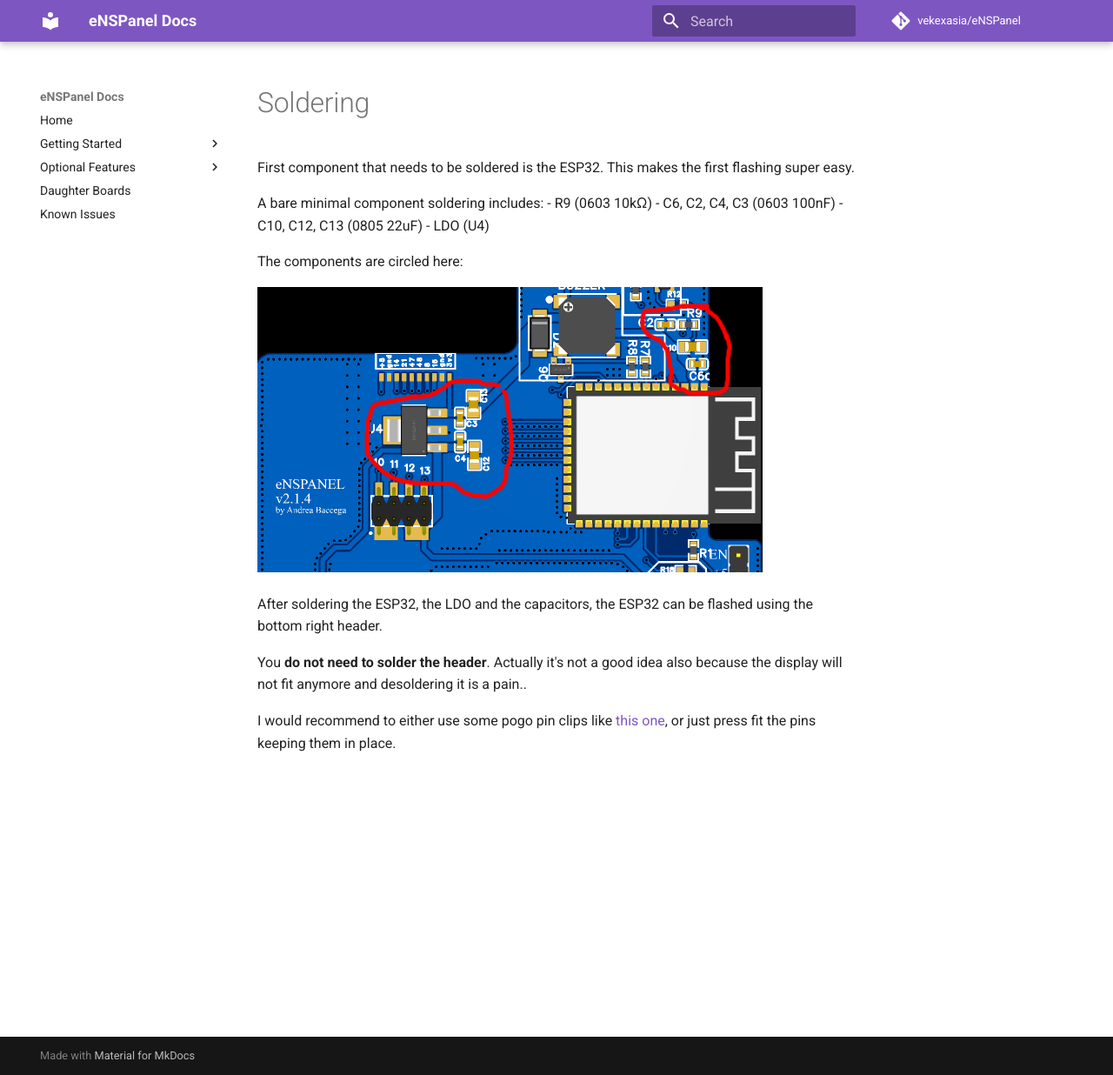
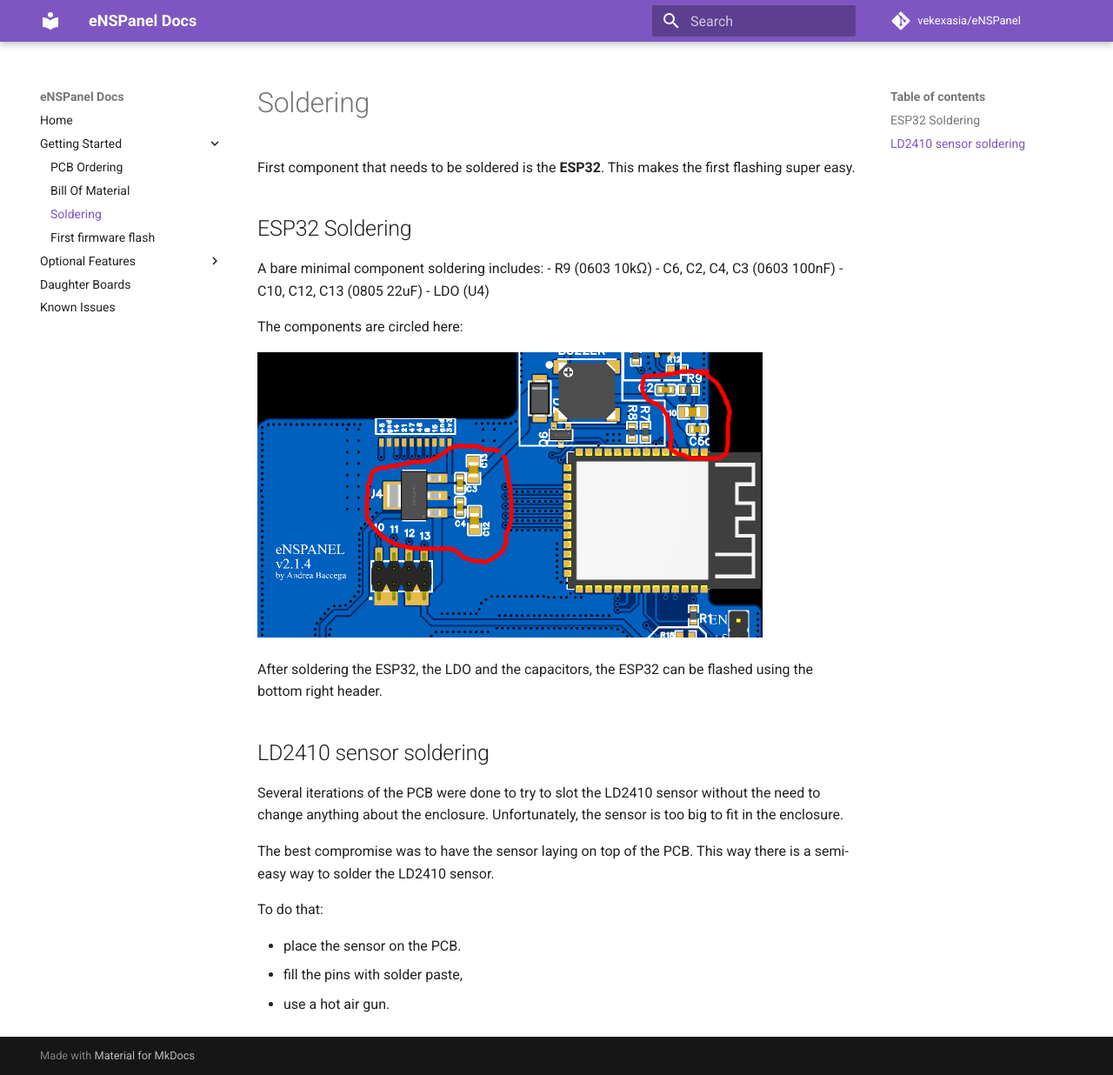
Before and after one commit to vekexasia/eNSPanel, an MkDocs documentation site: the page built from docs/soldering.md, in a window 1280 px wide and 1236 px high. Shown: the whole window at 87% size. Built offline with MkDocs 1.6.1 and Material for MkDocs 9.7.7, drawn with Linux system fonts in a browser that asks for light colours; comment, search, counter and statistics services are not loaded.

```diff
--- a/docs/soldering.md
+++ b/docs/soldering.md
@@ -1,6 +1,8 @@
 # Soldering
 
-First component that needs to be soldered is the ESP32. This makes the first flashing super easy.
+First component that needs to be soldered is the **ESP32**. This makes the first flashing super easy.
+
+## ESP32 Soldering
 
 A bare minimal component soldering includes:
 - R9 (0603 10kΩ)
@@ -14,6 +16,15 @@ The components are circled here:
 
 After soldering the ESP32, the LDO and the capacitors, the ESP32 can be flashed using the bottom right header.
 
-You **do not need to solder the header**. Actually it's not a good idea also because the display will not fit anymore and desoldering it is a pain..
 
-I would recommend to either use some pogo pin clips like [this one](https://aliexpress.com/item/1005004869027755.html), or just press fit the pins keeping them in place.
+## LD2410 sensor soldering
+
+Several iterations of the PCB were done to try to slot the LD2410 sensor without the need to change anything about the enclosure. Unfortunately, the sensor is too big to fit in the enclosure.
+
+The best compromise was to have the sensor laying on top of the PCB. This way there is a semi-easy way to solder the LD2410 sensor.
+
+To do that:
+
+- place the sensor on the PCB.
+- fill the pins with solder paste,
+- use a hot air gun.
--- a/mkdocs.yml
+++ b/mkdocs.yml
@@ -11,7 +11,7 @@ nav:
   - Getting Started:
     - PCB Ordering: pcb.md
     - Bill Of Material: bom.md
-    - Soldering: docs/soldering.md
+    - Soldering: soldering.md
     - First firmware flash: flashing.md
   - Optional Features:
     - Presence Sensor: presence-sensor.md
```
Also changed, not shown: docs/daughter.md (added, +36 -0 lines), docs/flashing.md (added, +63 -0 lines), docs/pcb.md (added, +18 -0 lines), docs/images/daughter-connector.png (added).
